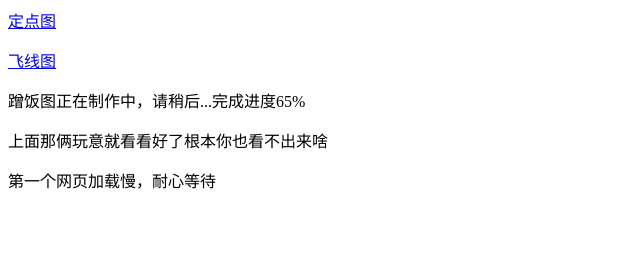
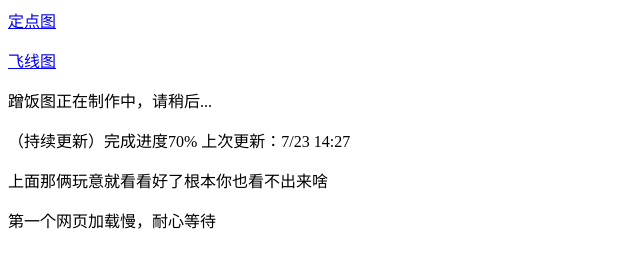
Before and after one commit to Joey0609/scz2314.github.io, a plain HTML site: page index.html in a window 1280 px wide. Shown: the whole page, without its empty margins (0-640 px from the left). Drawn offline with Linux system fonts and the light colour scheme.

Commit message:
Update index.html

```diff
--- a/index.html
+++ b/index.html
@@ -8,7 +8,8 @@
 <body>
 <p><a href="/scz2314.github.io/w1/FriendDistribution-china.html">定点图</a> </p>
 <p><a href="/scz2314.github.io/w2/china_lines.html">飞线图</a> </p>
-<p>蹭饭图正在制作中，请稍后...完成进度65%</p>
+<p>蹭饭图正在制作中，请稍后...</p>
+<p>（持续更新）完成进度70% 上次更新：7/23 14:27</p>
 <p>上面那俩玩意就看看好了根本你也看不出来啥</p>
 <p>第一个网页加载慢，耐心等待</p>
 </body><div id="qk-ext-root" class="wSsllC9wCXlJ1wygj1YQ"></div></html>
```
